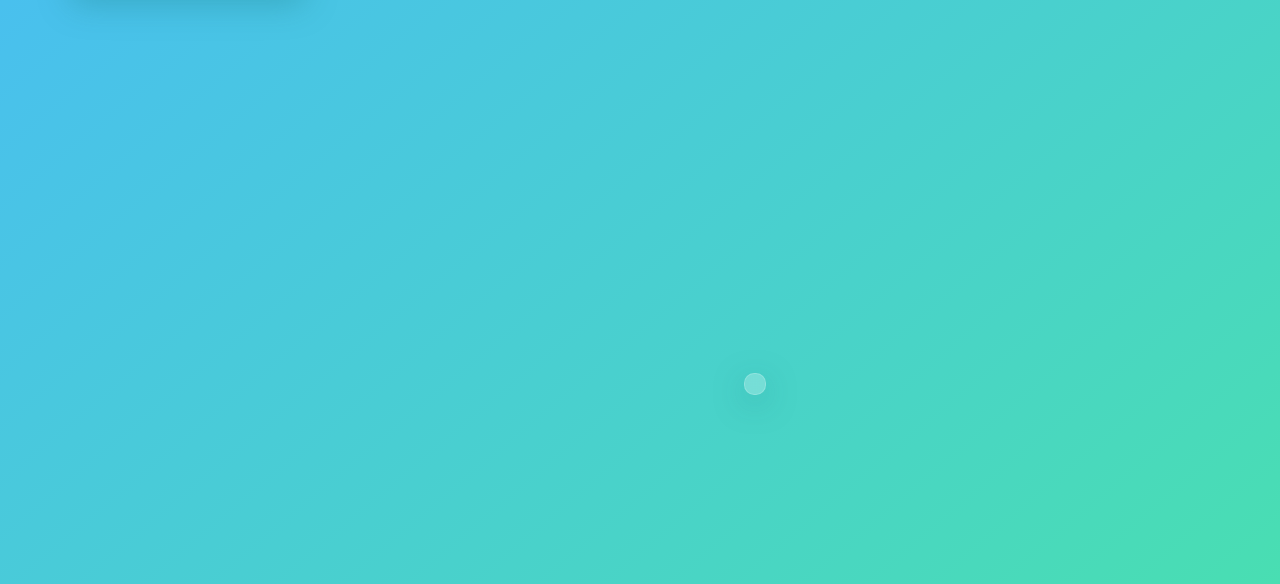
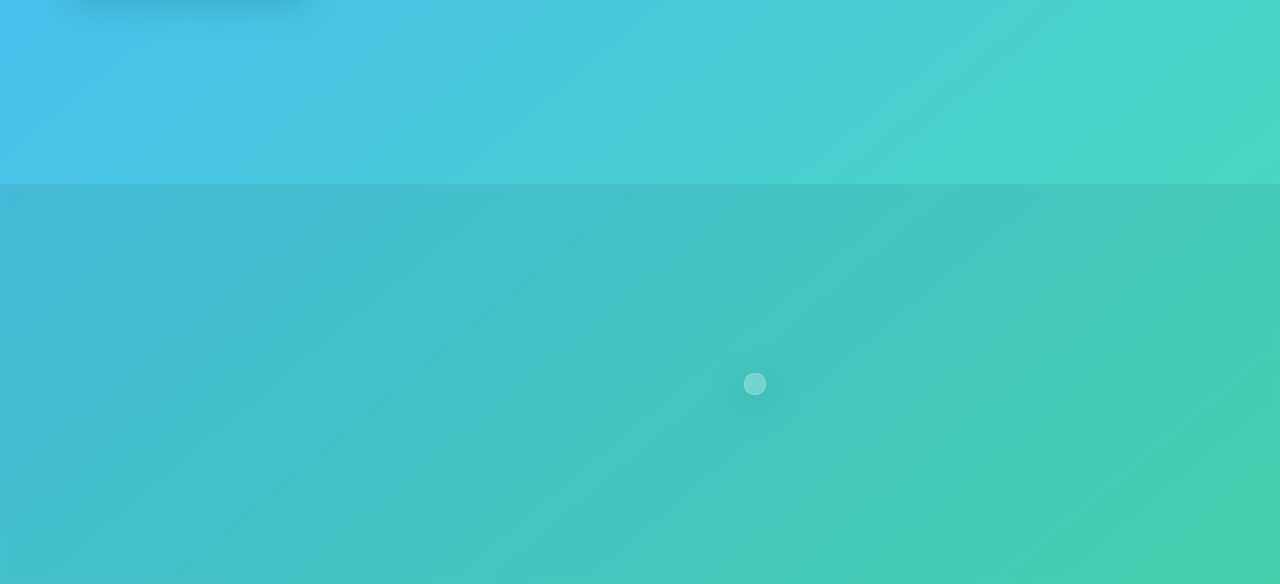
Before and after one commit to shreyashkothavale/Weather-App, a plain HTML site: page index.html in a window 1280 px wide. Shown: the part 216-800 px from the top of the page. Drawn offline with nearby package versions, Linux system fonts and the light colour scheme.

Commit message:
first commit

```diff
--- a/app.js
+++ b/app.js
@@ -31,8 +31,8 @@ const months = [
   "Dec",
 ];
 
-//Api fetch from on cdnjs.com/moment.js
-const API_KEY = SECRET_API_KEY;
+//API FETCH FROM openwearthermap.org
+const API_KEY = API_SECRET_KEY;
 setInterval(() => {
   const time = new Date();
   const month = time.getMonth();
--- a/css/style.css
+++ b/css/style.css
@@ -86,7 +86,9 @@ body {
 
   bottom: 0;
   color: #fff;
-
+  background: rgba(46, 141, 148, 0.178);
+  box-shadow: 8px 32px 0 rgb(31 38 135 / 2%);
+  border: 1px solid rgba(255, 255, 255, 0.02);
   display: flex;
   justify-content: center;
   align-items: center;
```
